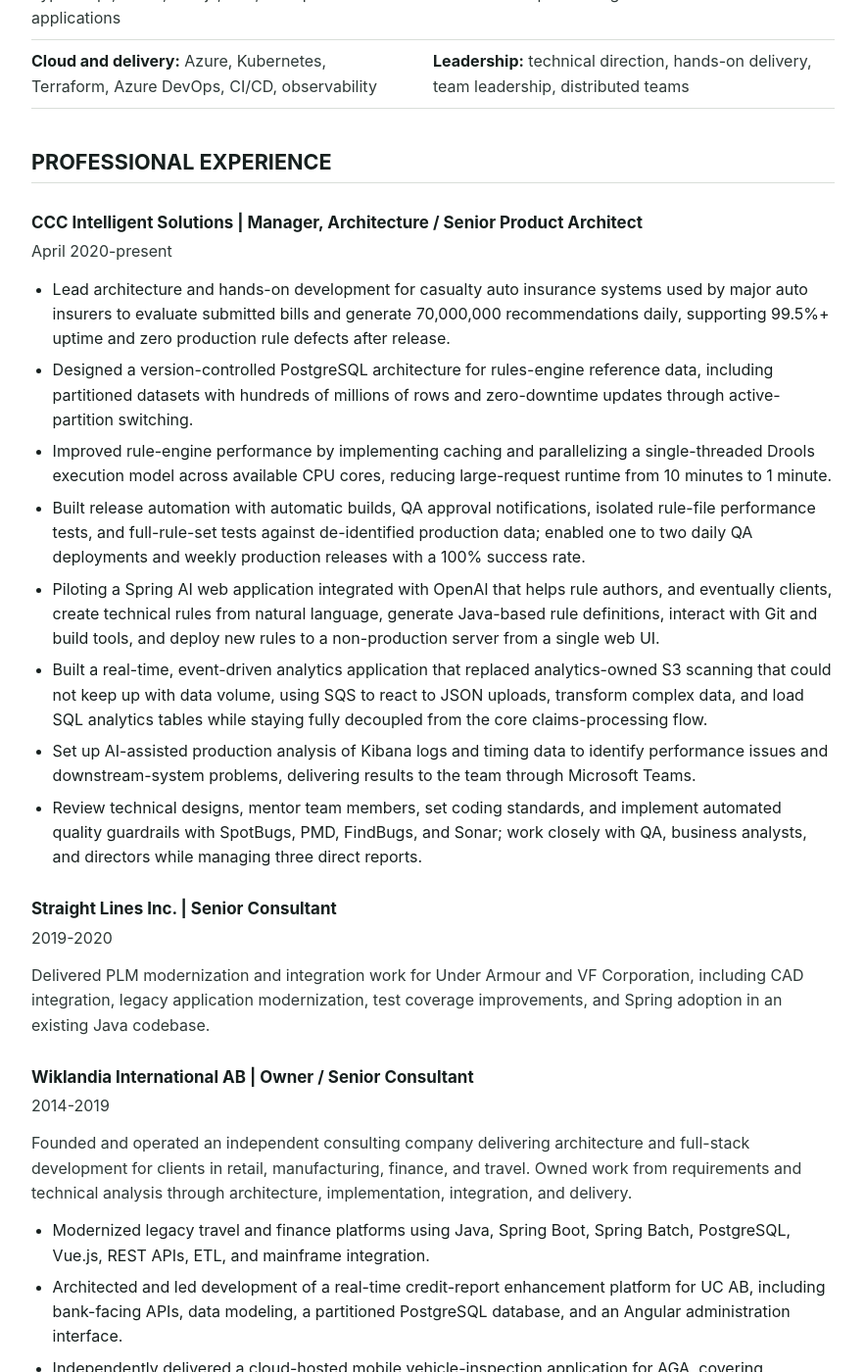
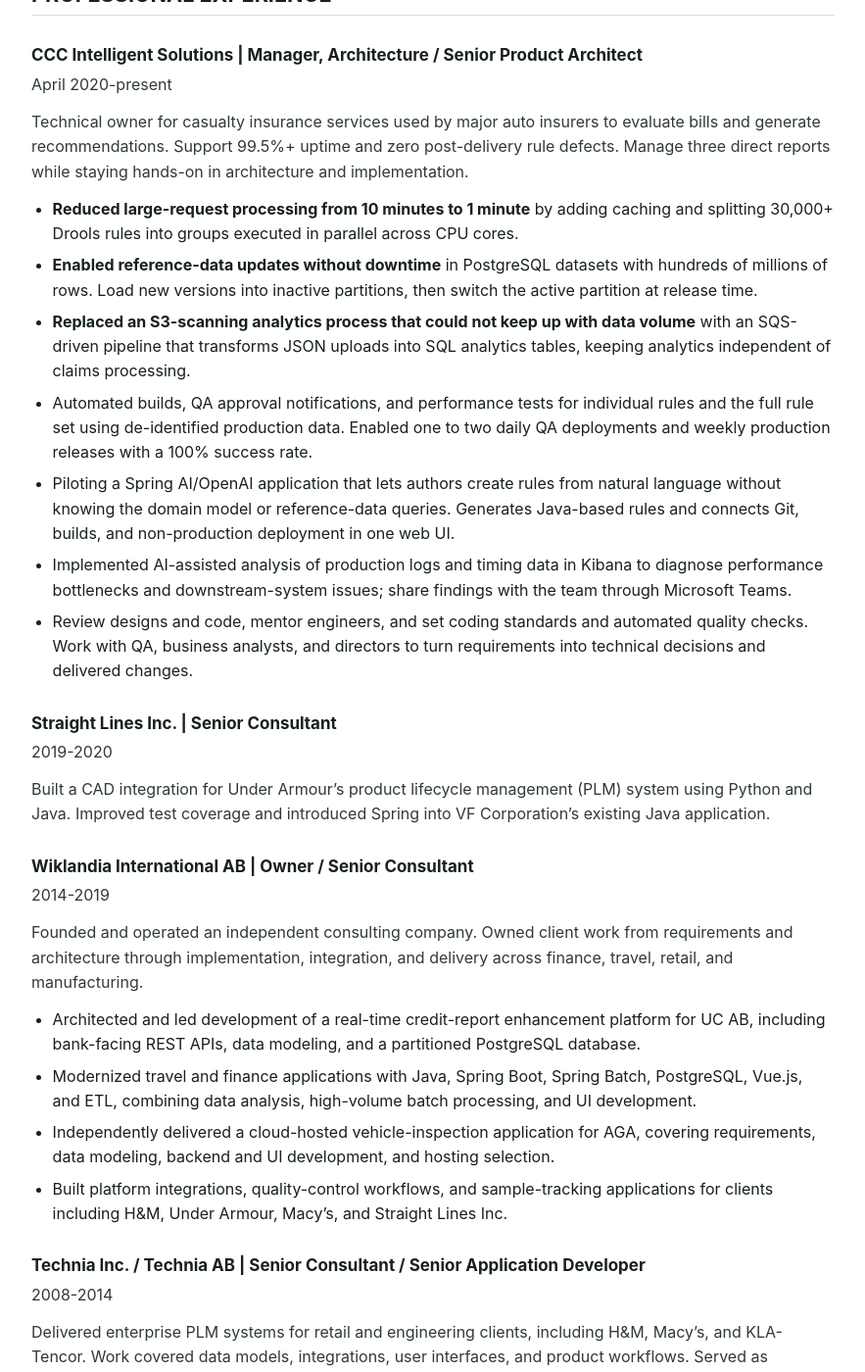
Before and after one commit to erikwiklander/resume, a Jekyll site: the page built from resume.md, in a window 1280 px wide and 1400 px high, scrolled down 605 px. Shown: the whole window at 98% size, without its empty margins (198-1081 px from the left). Built offline with Jekyll 4.4.1, drawn with Linux system fonts in a browser that asks for light colours; some of the changed text lies outside the part shown.

Commit message:
Refocus resume on engineering decisions and measurable results

```diff
--- a/resume.md
+++ b/resume.md
@@ -10,15 +10,14 @@ phone: "+1 512 608 6360"
 linkedin: https://www.linkedin.com/in/ewiklander/
 ---
 
-Principal-level software engineer and hands-on architect designing, modernizing, and delivering enterprise software. Architecture owner and hands-on technical lead for high-scale backend platforms, with management responsibilities as a complement to technical delivery. Experienced with cloud integrations, microservices, data-intensive systems, legacy modernization, and distributed engineering teams. Broad hands-on background across Java, Spring Boot, modern web UI development, Python, cloud platforms, Kubernetes, and relational databases.
+Hands-on software engineer and architect focused on Java services, data-intensive systems, and delivery automation. At CCC, own architecture and development for insurance systems generating 70 million recommendations daily. Work spans PostgreSQL design, performance optimization, cloud integrations, and tools that help teams build and release software.
 
-## CORE STRENGTHS
+## TECHNICAL SKILLS
 
 | | |
 | :--- | :--- |
-| **Architecture:** product architecture, software architecture, microservices, legacy modernization, platform integration | **Backend:** Java, Spring Boot, Spring, Hibernate, Drools, REST APIs, Python |
-| **Frontend:** modern web UI development, TypeScript, React, Vue.js, Vite, enterprise web applications | **Data:** PostgreSQL, Oracle, data modeling, ETL, high-volume batch processing |
-| **Cloud and delivery:** Azure, Kubernetes, Terraform, Azure DevOps, CI/CD, observability | **Leadership:** technical direction, hands-on delivery, team leadership, distributed teams |
+| **Backend and data:** Java, Spring Boot, Python, REST APIs, PostgreSQL, Oracle, Drools | **Cloud and delivery:** AWS (S3, SQS), Azure, Kubernetes, Terraform, Azure DevOps, CI/CD |
+| **AI and tooling:** Spring AI, OpenAI integration, Kibana, automated performance testing | **Web:** TypeScript, React, Vue.js, Vite |
 
 ## PROFESSIONAL EXPERIENCE
 
@@ -26,51 +25,55 @@ Principal-level software engineer and hands-on architect designing, modernizing,
 
 April 2020-present
 
-- Lead architecture and hands-on development for casualty auto insurance systems used by major auto insurers to evaluate submitted bills and generate 70,000,000 recommendations daily, supporting 99.5%+ uptime and zero production rule defects after release.
-- Designed a version-controlled PostgreSQL architecture for rules-engine reference data, including partitioned datasets with hundreds of millions of rows and zero-downtime updates through active-partition switching.
-- Improved rule-engine performance by implementing caching and parallelizing a single-threaded Drools execution model across available CPU cores, reducing large-request runtime from 10 minutes to 1 minute.
-- Built release automation with automatic builds, QA approval notifications, isolated rule-file performance tests, and full-rule-set tests against de-identified production data; enabled one to two daily QA deployments and weekly production releases with a 100% success rate.
-- Piloting a Spring AI web application integrated with OpenAI that helps rule authors, and eventually clients, create technical rules from natural language, generate Java-based rule definitions, interact with Git and build tools, and deploy new rules to a non-production server from a single web UI.
-- Built a real-time, event-driven analytics application that replaced analytics-owned S3 scanning that could not keep up with data volume, using SQS to react to JSON uploads, transform complex data, and load SQL analytics tables while staying fully decoupled from the core claims-processing flow.
-- Set up AI-assisted production analysis of Kibana logs and timing data to identify performance issues and downstream-system problems, delivering results to the team through Microsoft Teams.
-- Review technical designs, mentor team members, set coding standards, and implement automated quality guardrails with SpotBugs, PMD, FindBugs, and Sonar; work closely with QA, business analysts, and directors while managing three direct reports.
+Technical owner for casualty insurance services used by major auto insurers to evaluate bills and generate recommendations. Support 99.5%+ uptime and zero post-delivery rule defects. Manage three direct reports while staying hands-on in architecture and implementation.
+
+- **Reduced large-request processing from 10 minutes to 1 minute** by adding caching and splitting 30,000+ Drools rules into groups executed in parallel across CPU cores.
+- **Enabled reference-data updates without downtime** in PostgreSQL datasets with hundreds of millions of rows. Load new versions into inactive partitions, then switch the active partition at release time.
+- **Replaced an S3-scanning analytics process that could not keep up with data volume** with an SQS-driven pipeline that transforms JSON uploads into SQL analytics tables, keeping analytics independent of claims processing.
+- Automated builds, QA approval notifications, and performance tests for individual rules and the full rule set using de-identified production data. Enabled one to two daily QA deployments and weekly production releases with a 100% success rate.
+- Piloting a Spring AI/OpenAI application that lets authors create rules from natural language without knowing the domain model or reference-data queries. Generates Java-based rules and connects Git, builds, and non-production deployment in one web UI.
+- Implemented AI-assisted analysis of production logs and timing data in Kibana to diagnose performance bottlenecks and downstream-system issues; share findings with the team through Microsoft Teams.
+- Review designs and code, mentor engineers, and set coding standards and automated quality checks. Work with QA, business analysts, and directors to turn requirements into technical decisions and delivered changes.
 
 ### Straight Lines Inc. | Senior Consultant
 
 2019-2020
 
-Delivered PLM modernization and integration work for Under Armour and VF Corporation, including CAD integration, legacy application modernization, test coverage improvements, and Spring adoption in an existing Java codebase.
+Built a CAD integration for Under Armour's product lifecycle management (PLM) system using Python and Java. Improved test coverage and introduced Spring into VF Corporation's existing Java application.
 
 ### Wiklandia International AB | Owner / Senior Consultant
 
 2014-2019
 
-Founded and operated an independent consulting company delivering architecture and full-stack development for clients in retail, manufacturing, finance, and travel. Owned work from requirements and technical analysis through architecture, implementation, integration, and delivery.
+Founded and operated an independent consulting company. Owned client work from requirements and architecture through implementation, integration, and delivery across finance, travel, retail, and manufacturing.
 
-- Modernized legacy travel and finance platforms using Java, Spring Boot, Spring Batch, PostgreSQL, Vue.js, REST APIs, ETL, and mainframe integration.
-- Architected and led development of a real-time credit-report enhancement platform for UC AB, including bank-facing APIs, data modeling, a partitioned PostgreSQL database, and an Angular administration interface.
-- Independently delivered a cloud-hosted mobile vehicle-inspection application for AGA, covering requirements, architecture, data modeling, backend development, UI development, and hosting selection.
-- Delivered selected PLM and product-development work for H&M, Under Armour, Macy's, and Straight Lines Inc., including Enovia integration, Adobe AEM integration, quality-control workflows, and sample-tracking applications.
+- Architected and led development of a real-time credit-report enhancement platform for UC AB, including bank-facing REST APIs, data modeling, and a partitioned PostgreSQL database.
+- Modernized travel and finance applications with Java, Spring Boot, Spring Batch, PostgreSQL, Vue.js, and ETL, combining data analysis, high-volume batch processing, and UI development.
+- Independently delivered a cloud-hosted vehicle-inspection application for AGA, covering requirements, data modeling, backend and UI development, and hosting selection.
+- Built platform integrations, quality-control workflows, and sample-tracking applications for clients including H&M, Under Armour, Macy's, and Straight Lines Inc.
 
-### Technia Inc. / Technia AB | Senior Consultant and Senior Application Developer
+### Technia Inc. / Technia AB | Senior Consultant / Senior Application Developer
 
 2008-2014
 
-Delivered enterprise PLM implementations for major retail, apparel, engineering, and technology clients including H&M, Under Armour, Macy's, VF Corporation, KLA-Tencor, TE Connectivity, The Gap, New Balance, Oticon, and Sony Ericsson.
-
-- Designed data models, integrations, user interfaces, document generation, bill-of-materials workflows, and product lifecycle processes using Java, Enovia, Oracle, Spring, Struts, and related technologies.
-- Served as technical lead and Scrum Master for an engineering PLM implementation at KLA-Tencor.
-- Led or contributed to distributed development teams, including offshore resources, on large enterprise implementations.
+Delivered enterprise PLM systems for retail and engineering clients, including H&M, Macy's, and KLA-Tencor. Work covered data models, integrations, user interfaces, and product workflows. Served as technical lead and Scrum Master at KLA-Tencor and led a distributed development team for H&M.
 
 ### Earlier Experience
 
-Held software development and consulting roles at Atea Information Management, Mandator, Isydev, and Ericsson. Work included enterprise Java applications, WebSphere Portal, Oracle-backed systems, project tracking, quality assurance, and international application rollouts.
+Software development and consulting roles at Atea Information Management, Mandator, Isydev, and Ericsson, covering enterprise Java applications, database-backed systems, and international application rollouts.
 
 ## EDUCATION
 
 **M.Sc., Electrical Engineering**
 KTH Royal Institute of Technology, Stockholm, Sweden
 
+## RECENT PROFESSIONAL DEVELOPMENT
+
+**AWS instructor-led training, October 2026**
+
+- Building Agentic AI with Amazon Bedrock AgentCore
+- Building Advanced Agentic Systems on AWS
+
 ## LANGUAGES
 
-Swedish - Native; English - Fluent; German - Advanced
+Swedish - Native; English - Fluent; German - Intermediate
```
Also changed, not shown: 3 other files.
